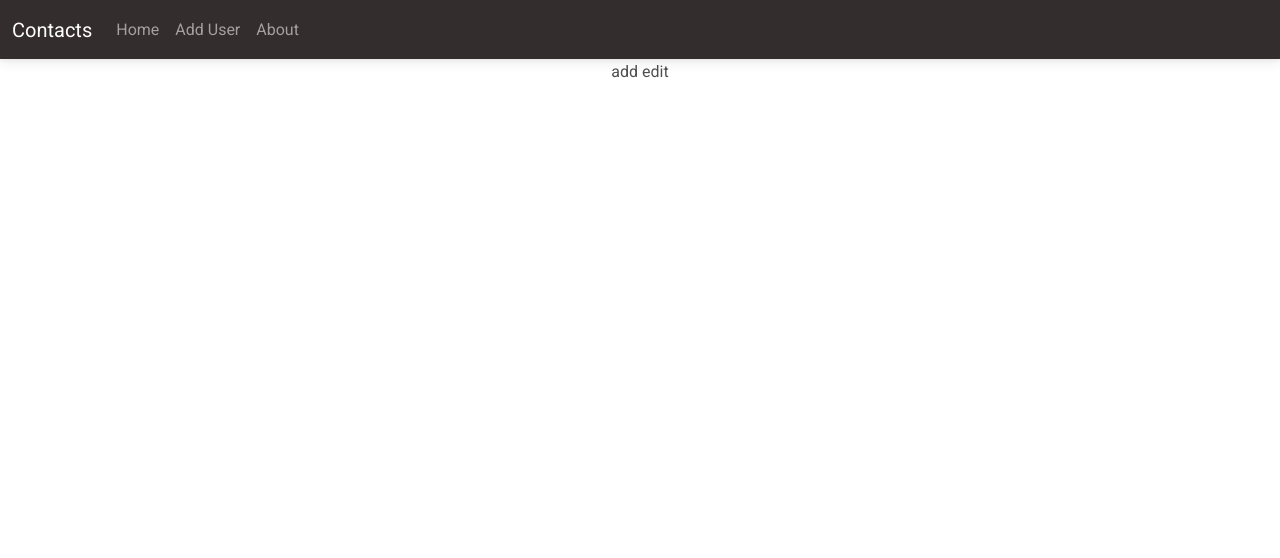
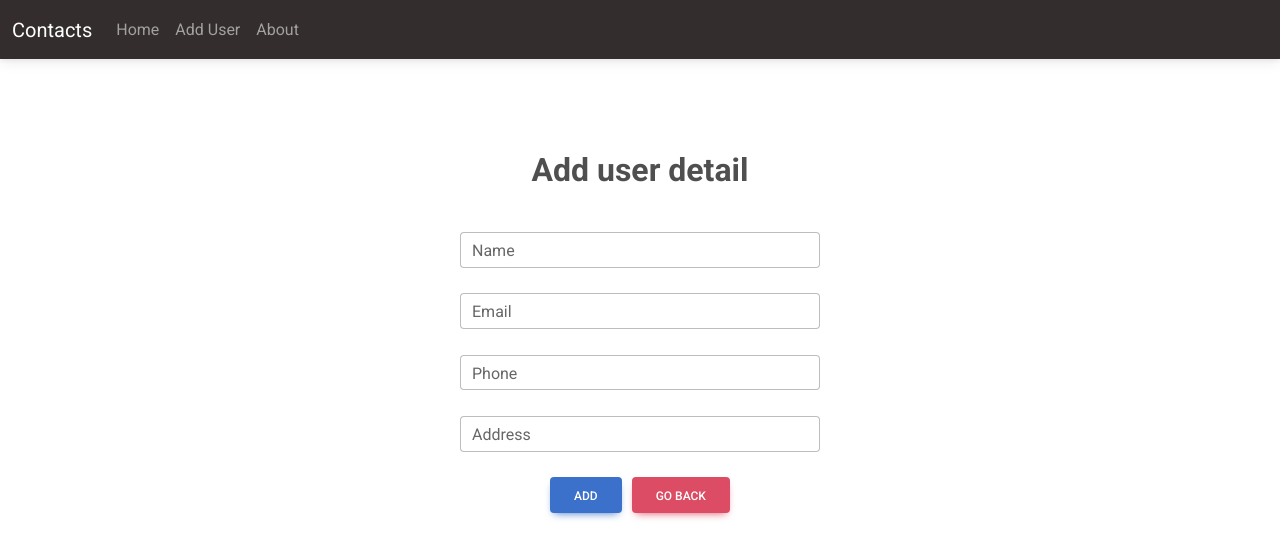
Before and after one commit to mikaeelkhalid/react-redux-saga-json-crud, a React (Create React App) app: page /edit-user/1 in a window 1280 px wide. Shown: the top 558 px of the page. Built offline with nearby package versions, Linux system fonts and the light colour scheme.

Commit message:
add user form

```diff
--- a/src/pages/AddEditUser.js
+++ b/src/pages/AddEditUser.js
@@ -1,7 +1,113 @@
-import React from 'react';
+import React, { useState, useEffect } from 'react';
+import { MDBValidation, MDBInput, MDBBtn } from 'mdb-react-ui-kit';
+import { useHistory } from 'react-router';
+
+const initialState = {
+  name: '',
+  email: '',
+  phone: '',
+  address: '',
+};
 
 const AddEditUser = () => {
-  return <div>add edit</div>;
+  const [user, setUser] = useState(initialState);
+  const { name, email, phone, address } = user;
+
+  const history = useHistory();
+
+  const handleSubmit = (e) => {
+    e.preventDefault();
+  };
+
+  const onInputChange = (e) => {
+    let { name, value } = e.target;
+    setUser({ ...user, [name]: value });
+  };
+
+  return (
+    <MDBValidation
+      className='row g-3'
+      style={{ marginTop: '70px' }}
+      onSubmit={handleSubmit}
+      noValidate
+    >
+      <p className='fs-2 fw-bold'>Add user detail</p>
+      <div
+        style={{
+          margin: 'auto',
+          padding: '20px',
+          maxWidth: '400px',
+          alignContent: 'center',
+        }}
+        className='col-md-6'
+      >
+        <MDBInput
+          label='Name'
+          name='name'
+          required
+          type='text'
+          invalid
+          error='wrong'
+          success='right'
+          value={name}
+          onChange={onInputChange}
+          validation='name required'
+        />
+        <br />
+        <MDBInput
+          label='Email'
+          name='email'
+          required
+          type='email'
+          invalid
+          error='wrong'
+          success='right'
+          value={email}
+          onChange={onInputChange}
+          validation='email required'
+        />
+        <br />
+        <MDBInput
+          label='Phone'
+          name='phone'
+          required
+          type='number'
+          invalid
+          error='wrong'
+          success='right'
+          value={phone}
+          onChange={onInputChange}
+          validation='phone required'
+        />
+        <br />
+        <MDBInput
+          label='Address'
+          name='address'
+          type='text'
+          invalid
+          required
+          error='wrong'
+          success='right'
+          value={address}
+          onChange={onInputChange}
+          validation='address required'
+        />
+        <br />
+        <div className='col-12'>
+          <MDBBtn style={{ marginRight: '10px' }} color='primary' type='submit'>
+            Add
+          </MDBBtn>
+          <MDBBtn
+            onClick={() => history.push('/')}
+            color='danger'
+            type='submit'
+          >
+            Go Back
+          </MDBBtn>
+        </div>
+      </div>
+    </MDBValidation>
+  );
 };
 
 export default AddEditUser;
```
